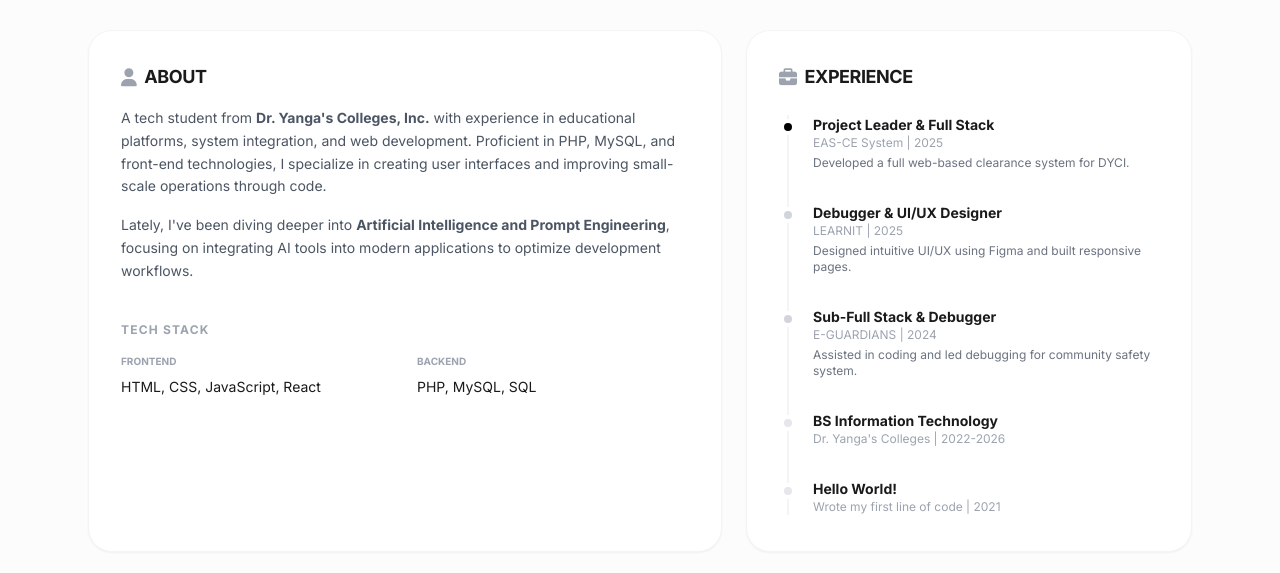
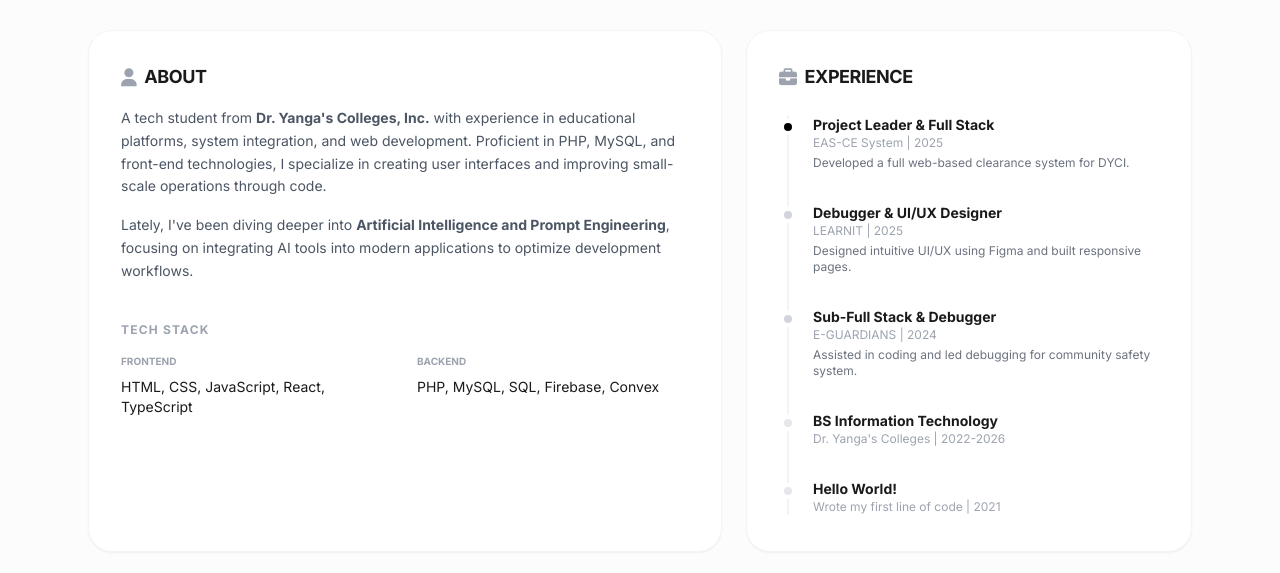
Before and after one commit to dvcode-markjames/markjamesrogelio, a website: page index.html in a window 1280 px wide. Shown: the part 192-765 px from the top of the page. Drawn offline with Linux system fonts and the light colour scheme; no server answers.

Commit message:
Update: add backend

```diff
--- a/index.html
+++ b/index.html
@@ -112,11 +112,11 @@
                 <div class="grid grid-cols-2 gap-6">
                     <div>
                         <p class="text-[10px] font-bold mb-2 text-gray-400 uppercase">Frontend</p>
-                        <p class="text-sm font-medium">HTML, CSS, JavaScript, React</p>
+                        <p class="text-sm font-medium">HTML, CSS, JavaScript, React, TypeScript</p>
                     </div>
                     <div>
                         <p class="text-[10px] font-bold mb-2 text-gray-400 uppercase">Backend</p>
-                        <p class="text-sm font-medium">PHP, MySQL, SQL</p>
+                        <p class="text-sm font-medium">PHP, MySQL, SQL, Firebase, Convex</p>
                     </div>
                 </div>
             </div>
```
